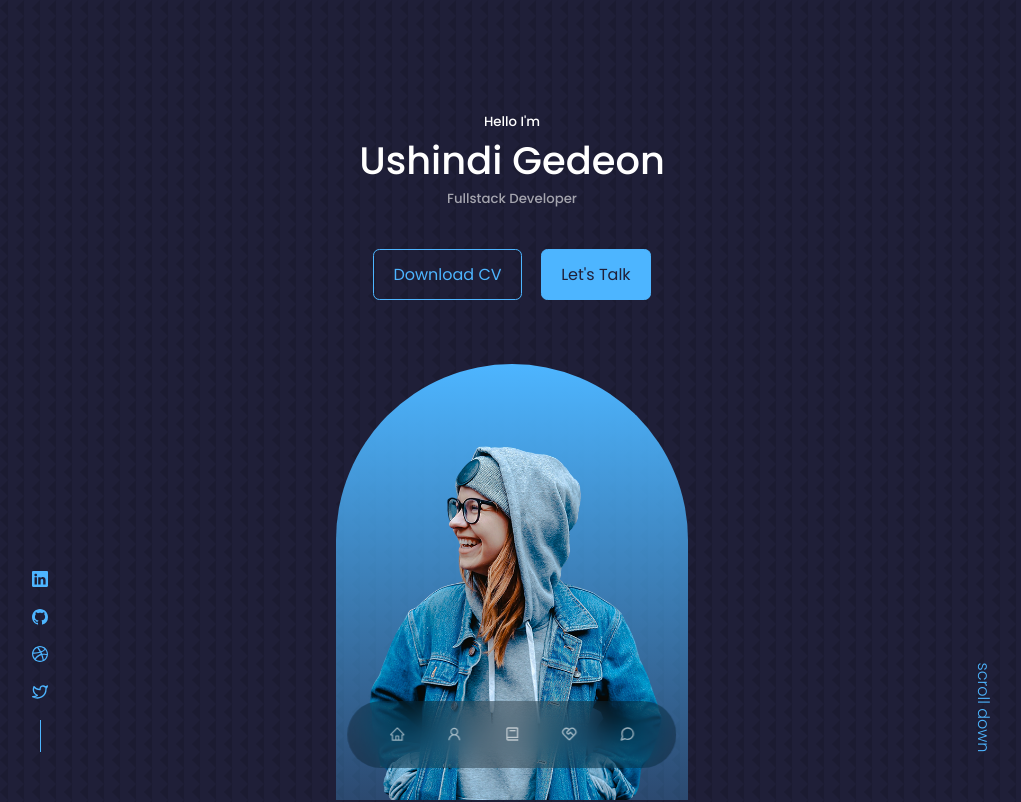
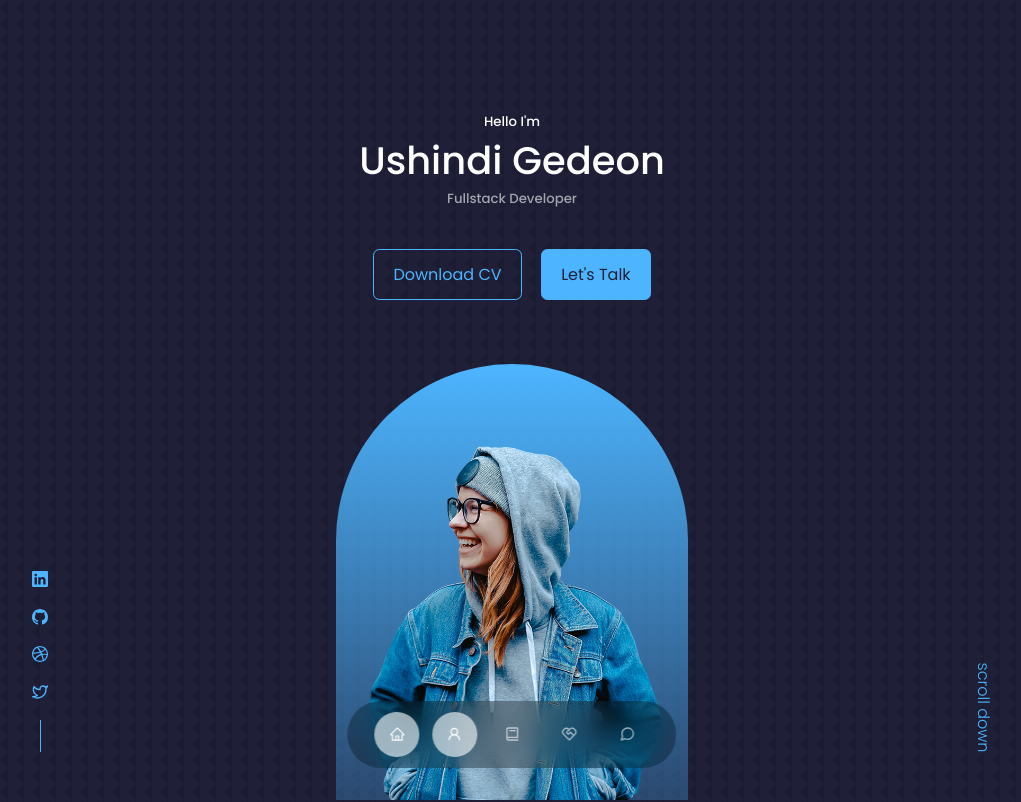
Before and after one commit to GedeonTS/React-portfolio, a React (Create React App) app: page / in a window 1280 px wide. Shown: the top 802 px of the page, without its empty margins (128-1149 px from the left). Built offline with nearby package versions, Linux system fonts and the light colour scheme.

Commit message:
modify the nav element

```diff
--- a/src/components/nav/nav.jsx
+++ b/src/components/nav/nav.jsx
@@ -8,13 +8,13 @@ import { FiMessageCircle } from "react-icons/fi";
 import { useState } from "react";
 
 function nav() {
-  const [activeNav, setActiveNav] = useState("#");
+  const [activeNav, setActiveNav] = useState('#');
   return (
     <nav>
-      <a href="#" className={activeNav === '"#' ? 'active' : ''}>
+      <a href="#" onClick={() => setActiveNav('#')} className={activeNav === '#' ? 'active' : ''}>
         <AiOutlineHome />
       </a>
-      <a href="#about">
+      <a href="#about" onClick={() => setActiveNav('#about')} className={activeNav === '#' ? 'active' : ''}>
         <AiOutlineUser />
       </a>
       <a href="#experience">
```
